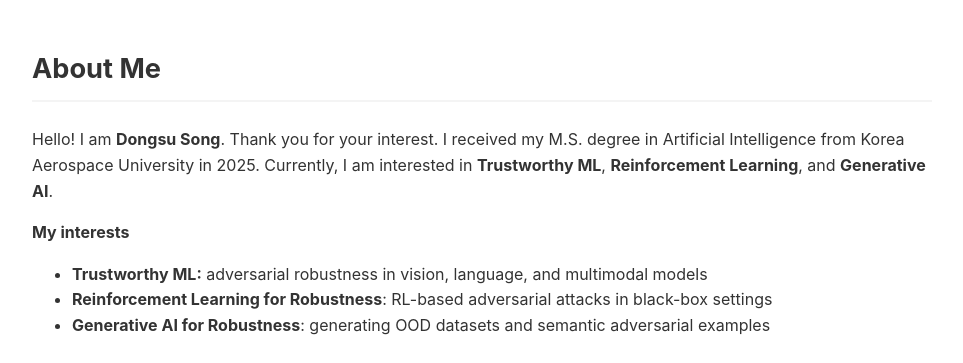
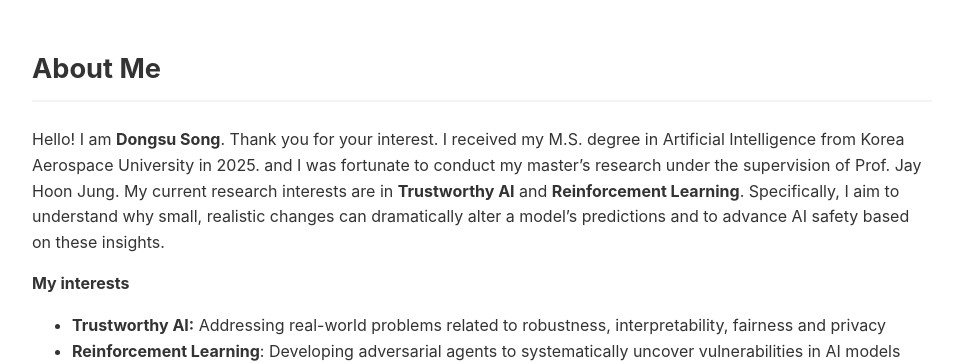
Before and after one commit to sharpit1/my-website, a plain HTML site: page index.html in a window 1280 px wide. Shown: the part 439-802 px from the top of the page, without its empty margins (158-1121 px from the left). Drawn offline with Linux system fonts and the light colour scheme.

Commit message:
Update index.html

```diff
--- a/index.html
+++ b/index.html
@@ -37,13 +37,13 @@
         <h2>About Me</h2>
         <p>
             Hello! I am <strong>Dongsu Song</strong>. Thank you for your interest. I received my M.S. degree in Artificial Intelligence from Korea Aerospace University in 2025.
-            Currently, I am interested in <strong>Trustworthy ML</strong>, <strong>Reinforcement Learning</strong>, and <strong>Generative AI</strong>.
+            and I was fortunate to conduct my master’s research under the supervision of Prof. Jay Hoon Jung.
+            My current research interests are in <strong>Trustworthy AI</strong> and <strong>Reinforcement Learning</strong>. Specifically, I aim to understand why small, realistic changes can dramatically alter a model’s predictions and to advance AI safety based on these insights.
         </p>
         <p><strong>My interests</strong></p>
         <ul>
-            <li><strong>Trustworthy ML:</strong> adversarial robustness in vision, language, and multimodal models</li>
-            <li><strong>Reinforcement Learning for Robustness</strong>: RL-based adversarial attacks in black-box settings</li>
-            <li><strong>Generative AI for Robustness</strong>: generating OOD datasets and semantic adversarial examples</li>
+            <li><strong>Trustworthy AI:</strong> Addressing real-world problems related to robustness, interpretability, fairness and privacy</li>
+            <li><strong>Reinforcement Learning</strong>: Developing adversarial agents to systematically uncover vulnerabilities in AI models</li>
         </ul>
     </section>
 
```
